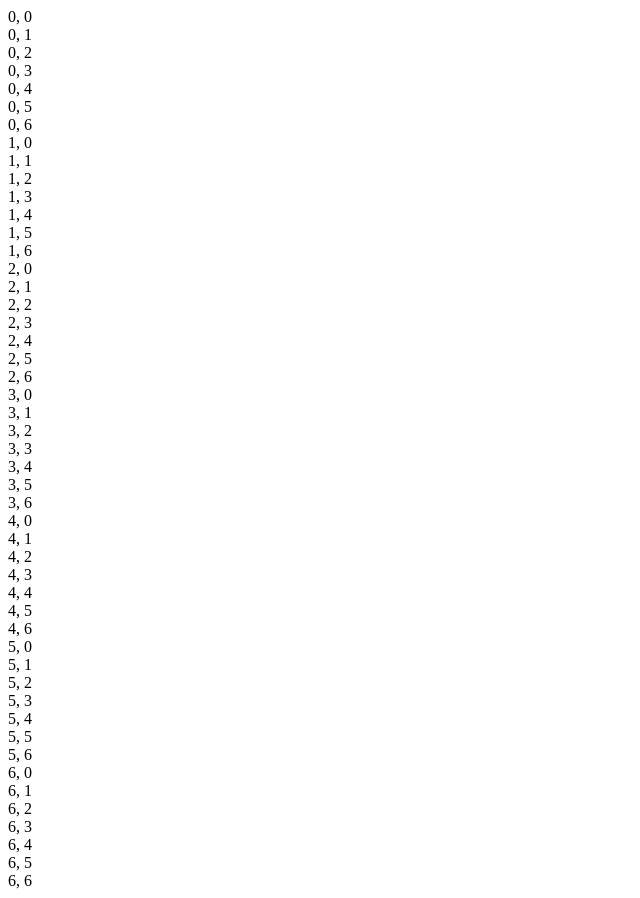
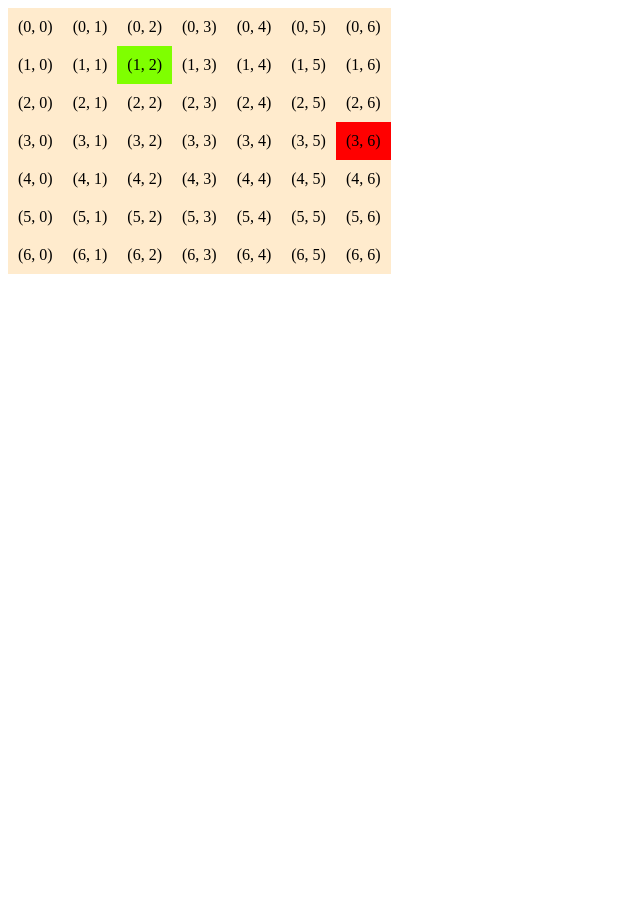
Before and after one commit to pawelzsbem/snake, a React app: page / in a window 1280 px wide. Shown: the whole page, without its empty margins (0-640 px from the left). After the commit the page ends 800 px from the top, so only its background shows below. Built offline with nearby package versions, Linux system fonts and the light colour scheme.

Commit message:
shows snake's head and an apple

```diff
--- a/public/index.html
+++ b/public/index.html
@@ -5,7 +5,7 @@
     <meta http-equiv="X-UA-Compatible" content="IE=edge">
     <meta name="viewport" content="width=device-width, initial-scale=1.0">
     <title>Document</title>
-    <link rel="index.css">
+
 </head>
 <body>
     <div id="root"></div>
--- a/src/components/Grid.js
+++ b/src/components/Grid.js
@@ -13,7 +13,9 @@ class Grid extends React.Component{
 
 
         let grid = Array(this.props.size[0]).fill(Array(this.props.size[1]).fill(null));
-        return grid.map((gridX, indexX)=>{return gridX.map((valueY, indexY) => {return <Tile X={indexX} Y={indexY} snake={this.props.snake} food={this.props.food}></Tile>} )} )
+        return ( <div className="grid"> {grid.map((gridX, indexX)=>
+            {return ( <div className="snake-row"> { gridX.map((valueY, indexY) => {
+                 return <Tile X={indexX} Y={indexY} snake={this.props.snake} food={this.props.food}></Tile>} )  } </div>);  }  )} </div>);
     }
 }
 
--- a/src/components/Tile.js
+++ b/src/components/Tile.js
@@ -1,6 +1,13 @@
 import React from "react";
 import { ReactDOM } from "react-dom";
 
+function tuplesEqual(a0, a1, b0, b1){
+
+    if ((a0===b0)&&(a1===b1)){
+        return true;
+    }
+    return false;
+};
 
 class Tile extends React.Component{
 
@@ -10,12 +17,15 @@ class Tile extends React.Component{
     }
 
     render(){
-        return <>
 
-        <div className="tile">{this.props.X}, {this.props.Y}</div>
+        let ClassN = tuplesEqual(this.props.X, this.props.Y, this.props.food[0], this.props.food[1]) ? "tile food" : "tile";
+        ClassN = tuplesEqual(this.props.X, this.props.Y, this.props.snake[0], this.props.snake[1]) ? "tile snake" : ClassN;
 
-        </>
+        return (<div className={ClassN}>({this.props.X}, {this.props.Y})</div>);
     }
+
 }
 
+
+
 export default Tile;
--- a/src/index.css
+++ b/src/index.css
@@ -1,7 +1,25 @@
 .tile{
-    height: 50px;
-    width: 50px;
+    padding: 10px;
+    display: table-cell;
+
     background-color: blanchedalmond;
-    font-size: small;
+
 
 }
+
+.snake-row{
+
+    display: table-row;
+}
+
+.grid{
+    display: table;
+}
+
+.food{
+    background-color: red;
+}
+
+.snake{
+    background-color: chartreuse;
+}
--- a/src/index.js
+++ b/src/index.js
@@ -1,6 +1,9 @@
 import React from "react";
 import ReactDOM from "react-dom";
 import Grid from './components/Grid.js';
+import "./index.css";
+
+
 
 class Game extends React.Component{
 
@@ -12,8 +15,8 @@ class Game extends React.Component{
         const gridHeight = 7;
         this.state = {
             gridsize: [gridWidth, gridHeight],
-            food: [],
-            snake: []
+            food: [3, 6],
+            snake: [1, 2]
 
         }
     }
```
